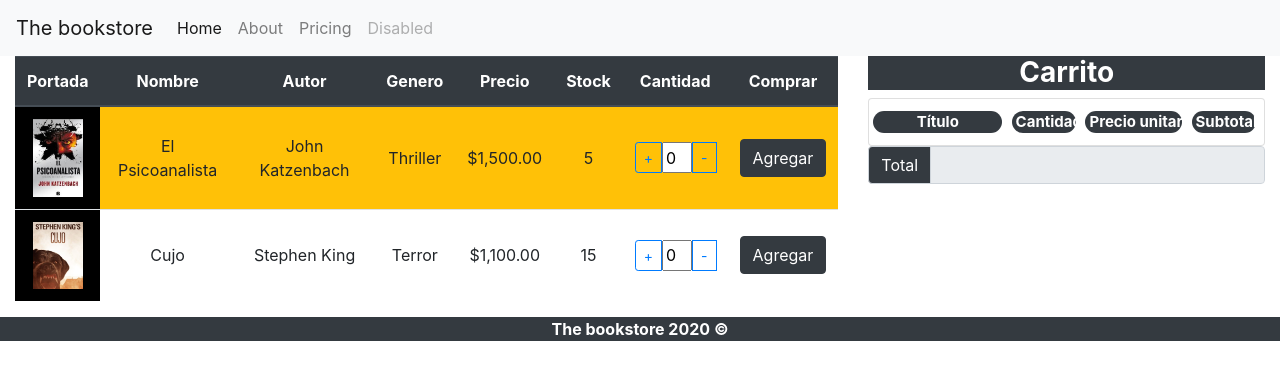
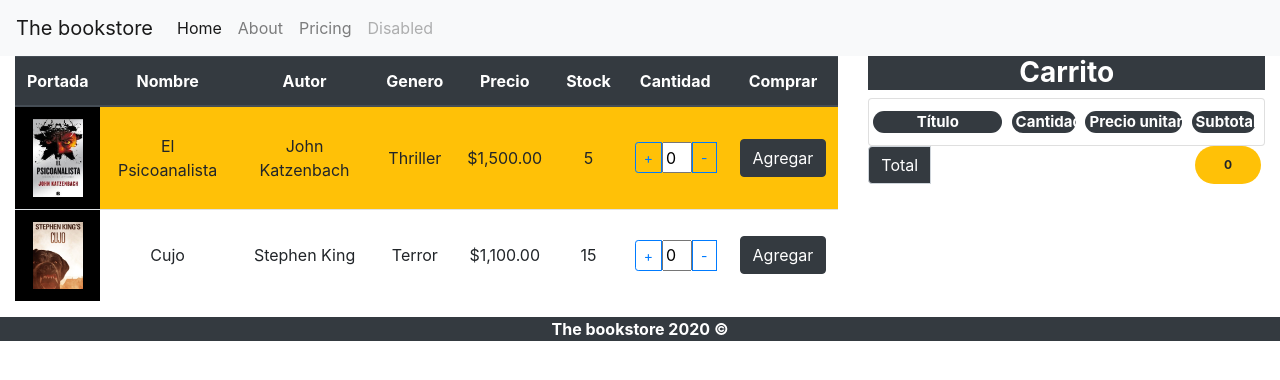
Before and after one commit to cattsas/angular-bokstore, an Angular app: page /books in a window 1280 px wide. Shown: the top 380 px of the page. Built offline with nearby package versions, Linux system fonts and the light colour scheme.

Commit message:
Se hace observable variable total para mostrar en el html

```diff
--- a/src/app/book-cart.service.ts
+++ b/src/app/book-cart.service.ts
@@ -13,13 +13,15 @@ import { Book } from './book-list/Book';
 export class BookCartService {
 
 private _myList: Book [] = [];
+private _total: number=0;
 
 myList: BehaviorSubject<Book[]> = new BehaviorSubject([]);//hace observable a myList
+total: BehaviorSubject<number> = new BehaviorSubject(0);
 
 constructor() { }
 
 addToCart(book: Book) {
-    let total:number=0;
+    this._total=0;
     let item: Book = this._myList.find((value1) => value1.nombre == book.nombre);//busca si ya se cargo el elemento al carrito
     if (!item) {
       this._myList.push({ ... book});//clona el objeto
@@ -29,11 +31,11 @@ addToCart(book: Book) {
     }
 
     this._myList.forEach(element => {
-      total+=element.precio*element.cantidad
+      this._total+=element.precio*element.cantidad
     });
-    console.log(total);
+    console.log(this._total);
     this.myList.next(this._myList);//equivalente al emmitt de eventos
-
+    this.total.next(this._total);
   }
 
 }
--- a/src/app/book-chart/book-chart.component.html
+++ b/src/app/book-chart/book-chart.component.html
@@ -15,9 +15,9 @@
 
 </ul>
 
-<div class="input-group">
+<div class="input-group justify-content-between">
     <div class="input-group-prepend">
         <span class="input-group-text bg-dark text-white">Total</span>
     </div>
-    <input type="number" aria-label="First name" class="form-control" readonly>
+    <span class="mr-1 col-2 badge badge-warning badge-pill d-flex align-items-center justify-content-center">{{total$ | async}}</span>
 </div>
--- a/src/app/book-chart/book-chart.component.ts
+++ b/src/app/book-chart/book-chart.component.ts
@@ -11,9 +11,13 @@ import { Book } from '../book-list/Book';
 export class BookChartComponent implements OnInit {
 
   myList$: Observable<Book[]>;
+  total$: Observable<number>;
 
-  constructor (private cart: BookCartService) {
+  constructor (private cart: BookCartService, private suma: BookCartService) {
     this.myList$ = cart.myList.asObservable();
+    this.total$ = suma.total.asObservable();
+
+
 
    }
 
```
